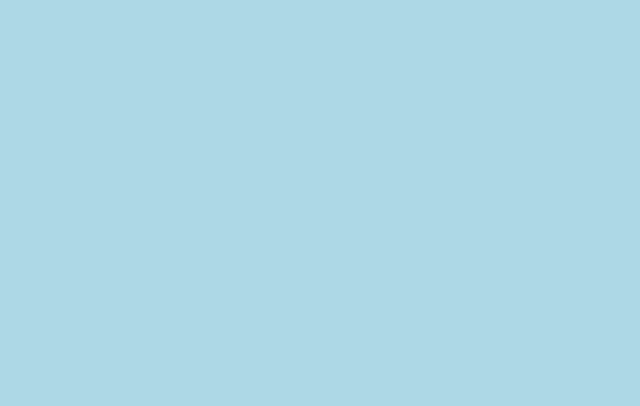
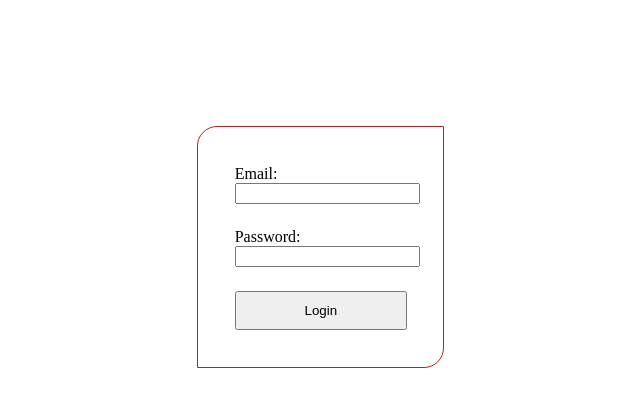
Before and after one commit to ori-eph/Single-Page-Application, a plain HTML site: page index.html in a window 1280 px wide. Shown: the whole page, without its empty margins (320-960 px from the left). Drawn offline with Linux system fonts and the light colour scheme.

Commit message:
login style

```diff
--- a/index.html
+++ b/index.html
@@ -8,6 +8,23 @@
     <title>single page application</title>
 </head>
 <body>
+    <!-- <template id="login"> -->
+
+        <form class="style-form">
+        <div class="pad">
+            <label class="lable-style-login">Email:</label>
+            <input type='email' autocomplete='username' id='email'/>
+        </div>
+        <div class="pad">
+            <label class="lable-style-login">Password:</label>
+            <input type='password' autocomplete='new-password' />
+        </div>
+        <div class="pad">
+            <input class="sub1" type="submit" value="Login">
+        </div>
+        </form>
+        <!-- partial -->
+    <!-- </template> -->
     <script src="./main.js"></script>
 </body>
 </html>
--- a/style.css
+++ b/style.css
@@ -1,3 +1,28 @@
-* {
- background-color: lightblue;
+
+.style-form{
+    margin-top: 10%;
+    align-items: center;
+    width: min-content;
+    margin: 10% auto 0 auto;
+    padding: 20px;
+    border: 1px solid firebrick;
+    border-radius: 20px 0 20px;
+
+
 }
+.pad{
+    padding: 3.5%;
+    margin: 10px;
+}
+.lable-style-login   {
+    display: inline-block;;
+    width: 100px;
+}
+.sub1{
+    margin: auto;
+    padding: 10px;
+    width: 101%;
+
+
+
+}
```
